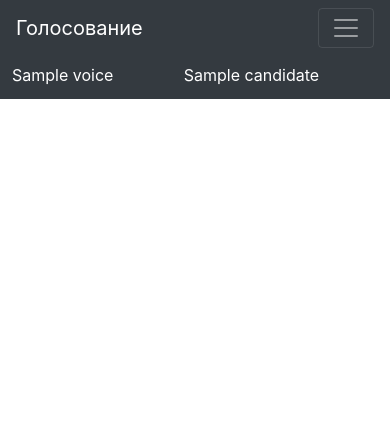
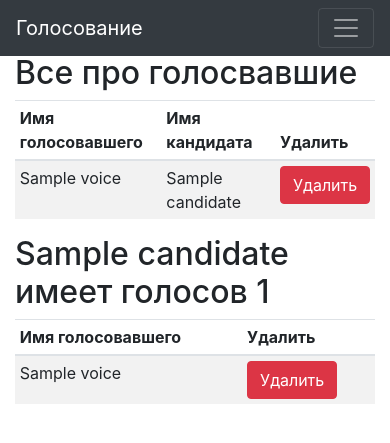
Before and after one commit to davidyc/MyPythonWebApp, a Django app: page /jobs/voite/showall in a window 390 px wide. Shown: the top 443 px of the page. Run offline with Django 3.2, Linux system fonts and the light colour scheme; tables that the repository leaves empty hold one stand-in row (values such as "Sample post"); some libraries are stand-ins or nearby versions.

Commit message:
show all is done

```diff
--- a/MyPorfolio-project/jobs/templates/voice/showall.html
+++ b/MyPorfolio-project/jobs/templates/voice/showall.html
@@ -1,26 +1,52 @@
 {% extends 'voice/mainpart.html' %}
 
 {% block content %}
-<div class="row">
-  <div class="col-md-1"></div>
-  <div class="col-md-10">
-    <table class="table table-dark">
+<main role="main" class="col-md-4 ml-sm-auto col-lg-11">
+  <canvas class="my-4 w-100" id="myChart" width="900" height="0"></canvas>
+  <h2>Все про голосвавшие</h2>
+  <div class="table-responsive">
+    <table class="table table-striped table-sm">
       <thead>
         <tr>
-          <th scope="col">Имя</th>
-          <th scope="col">Кандидат</th>
+          <th>Имя голосовавшего</th>
+          <th>Имя кандидата</th>
+          <th>Удалить</th>
         </tr>
       </thead>
       <tbody>
-      {% for voice in voices %}
+        {% for voice in voices %}
         <tr>
           <td>{{voice.name}}</td>
           <td>{{voice.candidate.name}}</td>
+          <td> <a href="{% url 'deletevoice' voice.id %}"><button type="button" class="btn btn-danger">Удалить</button></a>
+          </td>
         </tr>
-      {% endfor%}
+        {% endfor%}
       </tbody>
     </table>
   </div>
-  <div class="col-md-1"></div>
-</div>
+
+  {% for cwv in CandWithVoices %}
+    <h2>{{cwv.name}} имеет голосов {{cwv.count}}</h2>
+    <div class="table-responsive">
+      <table class="table table-striped table-sm">
+        <thead>
+          <tr>
+            <th>Имя голосовавшего</th>
+            <th>Удалить</th>
+          </tr>
+        </thead>
+        <tbody>
+          {% for v in cwv.voices %}
+          <tr>
+            <td>{{v.name}}</td>
+            <td><a href="{% url 'deletevoice' v.id %}"><button type="button" class="btn btn-danger">Удалить</button></a>
+            </td>
+          </tr>
+          {% endfor%}
+        </tbody>
+      </table>
+    </div>
+  {% endfor%}
+</main>
 {% endblock  %}
--- a/MyPorfolio-project/voice/urls.py
+++ b/MyPorfolio-project/voice/urls.py
@@ -5,6 +5,6 @@ urlpatterns = [
     path('', voice.views.main, name='voite'),
     path('voite', voice.views.voite, name='voited'),
     path('showall', voice.views.show_allvoites, name='showall'),
-
+    path('delete/<int:voice_id>', voice.views.detele_voice, name='deletevoice'),
 
 ]
--- a/MyPorfolio-project/voice/views.py
+++ b/MyPorfolio-project/voice/views.py
@@ -1,6 +1,14 @@
-from django.shortcuts import render, redirect
+from django.shortcuts import render, redirect, get_object_or_404
 from .models import Candidate, Voice
 from .forms import VoiceForm
+
+
+class CandidateVoice:
+    def __init__(self, name, count, voices):
+        self.name = name
+        self.count = count
+        self.voices = voices
+
 
 # Create your views here.
 def main(request):
@@ -17,5 +25,23 @@ def voite(request):
     return render(request, 'voice/voited.html')
 
 def show_allvoites(request):
+    htmldict = dict()
+    allcand = list()
+    cands = Candidate.objects.all()
     voices = Voice.objects.all()
-    return render(request, 'voice/showall.html', {"voices" : voices})
+    _add_to_dict("voices", voices, htmldict)
+    for cand in cands:
+        cand_voices = Voice.objects.filter(candidate=cand)
+        tmp = CandidateVoice(cand.name, len(cand_voices), cand_voices)
+        allcand.append(tmp)
+        _add_to_dict("CandWithVoices", allcand, htmldict )
+    return render(request, 'voice/showall.html', htmldict)
+
+def detele_voice(request, voice_id):
+    voice = get_object_or_404(Voice, id=voice_id)
+    voice.delete()
+    return redirect('showall')
+
+def _add_to_dict(key, value, newdict = dict()):
+    newdict[key] = value
+    return newdict
```
